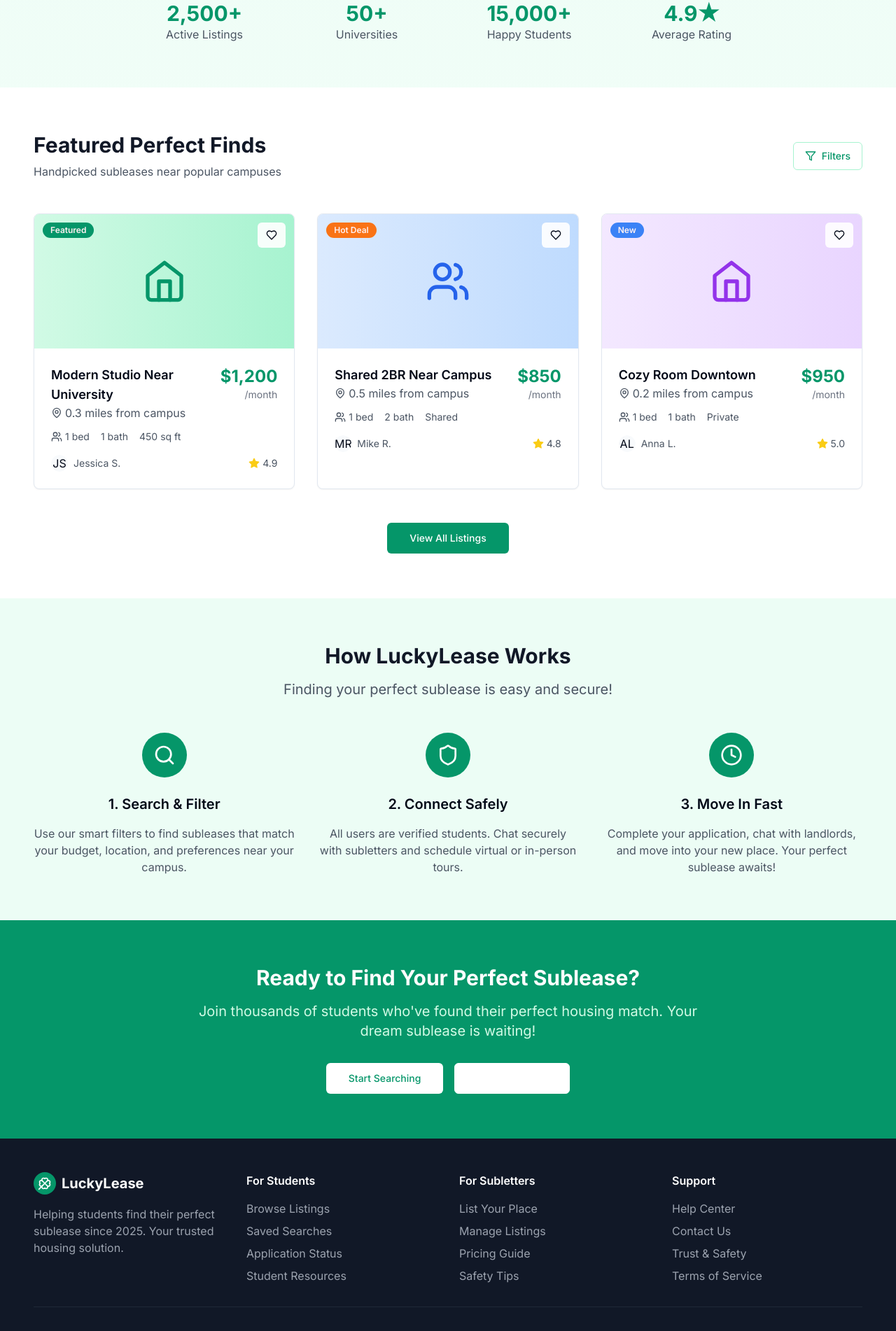
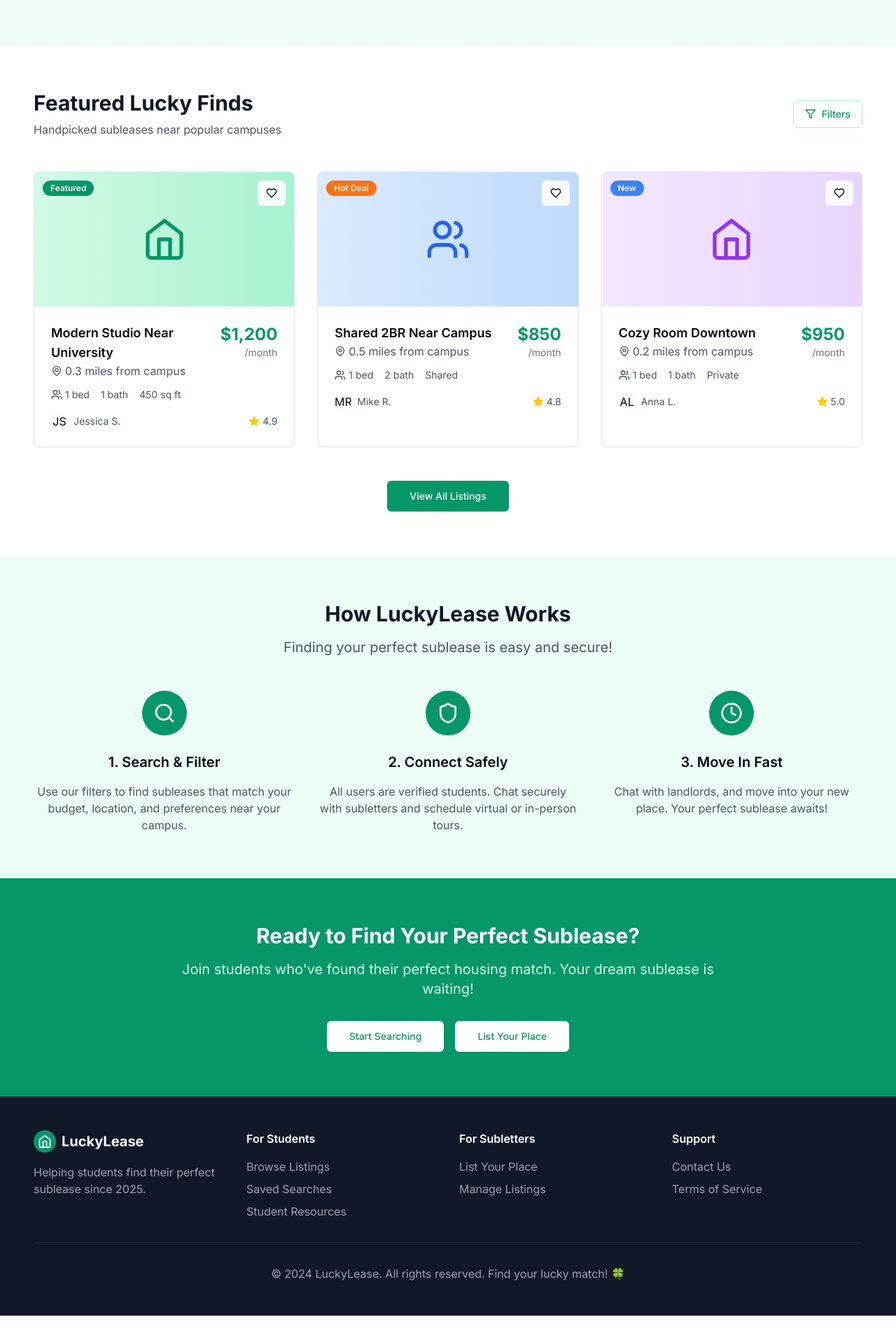
Before and after one commit to TaseskiCS/LuckyLease, a Next.js app in the folder client/: page / in a window 1280 px wide. Shown: the part 416-2318 px from the top of the page at 70% size. After the commit the page ends 2296 px from the top, so only its background shows below. Built offline with nearby package versions, Linux system fonts and the light colour scheme.

Commit message:
changed landing page

```diff
--- a/client/app/page.tsx
+++ b/client/app/page.tsx
@@ -61,7 +61,7 @@ export default function HomePage() {
                 How It Works
               </Link>
               <Link
-                href="#support"
+                href="/contact"
                 className="text-gray-600 hover:text-emerald-600 transition-colors"
               >
                 Support
@@ -84,7 +84,7 @@ export default function HomePage() {
         <div className="container mx-auto text-center">
           <div className="max-w-4xl mx-auto">
             <h2 className="text-5xl font-bold text-gray-900 mb-6">
-              Find Your <span className="text-emerald-600">Perfect</span>{" "}
+              Find Your <span className="text-emerald-600">Lucky</span>{" "}
               Sublease
             </h2>
             <p className="text-xl text-gray-600 mb-8">
@@ -129,29 +129,7 @@ export default function HomePage() {
               </div>
             </div>
 
-            {/* Stats */}
-            <div className="grid grid-cols-2 md:grid-cols-4 gap-8">
-              <div className="text-center">
-                <div className="text-3xl font-bold text-emerald-600">
-                  2,500+
-                </div>
-                <div className="text-gray-600">Active Listings</div>
-              </div>
-              <div className="text-center">
-                <div className="text-3xl font-bold text-emerald-600">50+</div>
-                <div className="text-gray-600">Universities</div>
-              </div>
-              <div className="text-center">
-                <div className="text-3xl font-bold text-emerald-600">
-                  15,000+
-                </div>
-                <div className="text-gray-600">Happy Students</div>
-              </div>
-              <div className="text-center">
-                <div className="text-3xl font-bold text-emerald-600">4.9★</div>
-                <div className="text-gray-600">Average Rating</div>
-              </div>
-            </div>
+
           </div>
         </div>
       </section>
@@ -162,7 +140,7 @@ export default function HomePage() {
           <div className="flex items-center justify-between mb-12">
             <div>
               <h3 className="text-3xl font-bold text-gray-900 mb-2">
-                Featured Perfect Finds
+                Featured Lucky Finds
               </h3>
               <p className="text-gray-600">
                 Handpicked subleases near popular campuses
@@ -357,7 +335,7 @@ export default function HomePage() {
       </section>
 
       {/* How It Works */}
-      <section id="how-it-works" className="py-16 px-4 bg-emerald-50">
+      <section id="how-it-works" className="py-16 px-4 bg-emerald-50 scroll-mt-20">
         <div className="container mx-auto">
           <div className="text-center mb-12">
             <h3 className="text-3xl font-bold text-gray-900 mb-4">
@@ -375,7 +353,7 @@ export default function HomePage() {
               </div>
               <h4 className="text-xl font-semibold mb-4">1. Search & Filter</h4>
               <p className="text-gray-600">
-                Use our smart filters to find subleases that match your budget,
+                Use our filters to find subleases that match your budget,
                 location, and preferences near your campus.
               </p>
             </div>
@@ -397,8 +375,7 @@ export default function HomePage() {
               </div>
               <h4 className="text-xl font-semibold mb-4">3. Move In Fast</h4>
               <p className="text-gray-600">
-                Complete your application, chat with landlords, and move into
-                your new place. Your perfect sublease awaits!
+               Chat with landlords, and move into your new place. Your perfect sublease awaits!
               </p>
             </div>
           </div>
@@ -413,20 +390,19 @@ export default function HomePage() {
               Ready to Find Your Perfect Sublease?
             </h3>
             <p className="text-xl text-emerald-100 mb-8">
-              Join thousands of students who've found their perfect housing
+              Join students who've found their perfect housing
               match. Your dream sublease is waiting!
             </p>
             <div className="flex flex-col sm:flex-row gap-4 justify-center">
               <Button
                 size="lg"
-                className="bg-white text-emerald-600 hover:bg-gray-100"
+                className="bg-white text-emerald-600 hover:bg-gray-200"
               >
                 <Link href="/listings/browse">Start Searching</Link>
               </Button>
               <Button
                 size="lg"
-                variant="outline"
-                className="border-white text-white hover:bg-white hover:text-emerald-600"
+                className="bg-white text-emerald-600 hover:bg-gray-200"
               >
                 <Link href="/listings/create">List Your Place</Link>
               </Button>
@@ -442,13 +418,12 @@ export default function HomePage() {
             <div>
               <div className="flex items-center space-x-2 mb-4">
                 <div className="w-8 h-8 bg-emerald-600 rounded-full flex items-center justify-center">
-                  <Clover className="w-5 h-5 text-white" />
+                  <Home className="w-5 h-5 text-white" />
                 </div>
                 <span className="text-xl font-bold">LuckyLease</span>
               </div>
               <p className="text-gray-400">
-                Helping students find their perfect sublease since 2025. Your
-                trusted housing solution.
+                Helping students find their perfect sublease since 2025.
               </p>
             </div>
 
@@ -465,11 +440,7 @@ export default function HomePage() {
                     Saved Searches
                   </Link>
                 </li>
-                <li>
-                  <Link href="/applications" className="hover:text-white">
-                    Application Status
-                  </Link>
-                </li>
+
                 <li>
                   <Link href="/resources" className="hover:text-white">
                     Student Resources
@@ -491,16 +462,7 @@ export default function HomePage() {
                     Manage Listings
                   </Link>
                 </li>
-                <li>
-                  <Link href="/pricing" className="hover:text-white">
-                    Pricing Guide
-                  </Link>
-                </li>
-                <li>
-                  <Link href="/safety" className="hover:text-white">
-                    Safety Tips
-                  </Link>
-                </li>
+
               </ul>
             </div>
 
@@ -508,18 +470,8 @@ export default function HomePage() {
               <h5 className="font-semibold mb-4">Support</h5>
               <ul className="space-y-2 text-gray-400">
                 <li>
-                  <Link href="/help" className="hover:text-white">
-                    Help Center
-                  </Link>
-                </li>
-                <li>
                   <Link href="/contact" className="hover:text-white">
                     Contact Us
-                  </Link>
-                </li>
-                <li>
-                  <Link href="/safety" className="hover:text-white">
-                    Trust & Safety
                   </Link>
                 </li>
                 <li>
@@ -533,7 +485,7 @@ export default function HomePage() {
 
           <div className="border-t border-gray-800 mt-8 pt-8 text-center text-gray-400">
             <p>
-              &copy; 2025 LuckyLease. All rights reserved. Find your perfect
+              &copy; 2024 LuckyLease. All rights reserved. Find your lucky
               match! 🍀
             </p>
           </div>
```
